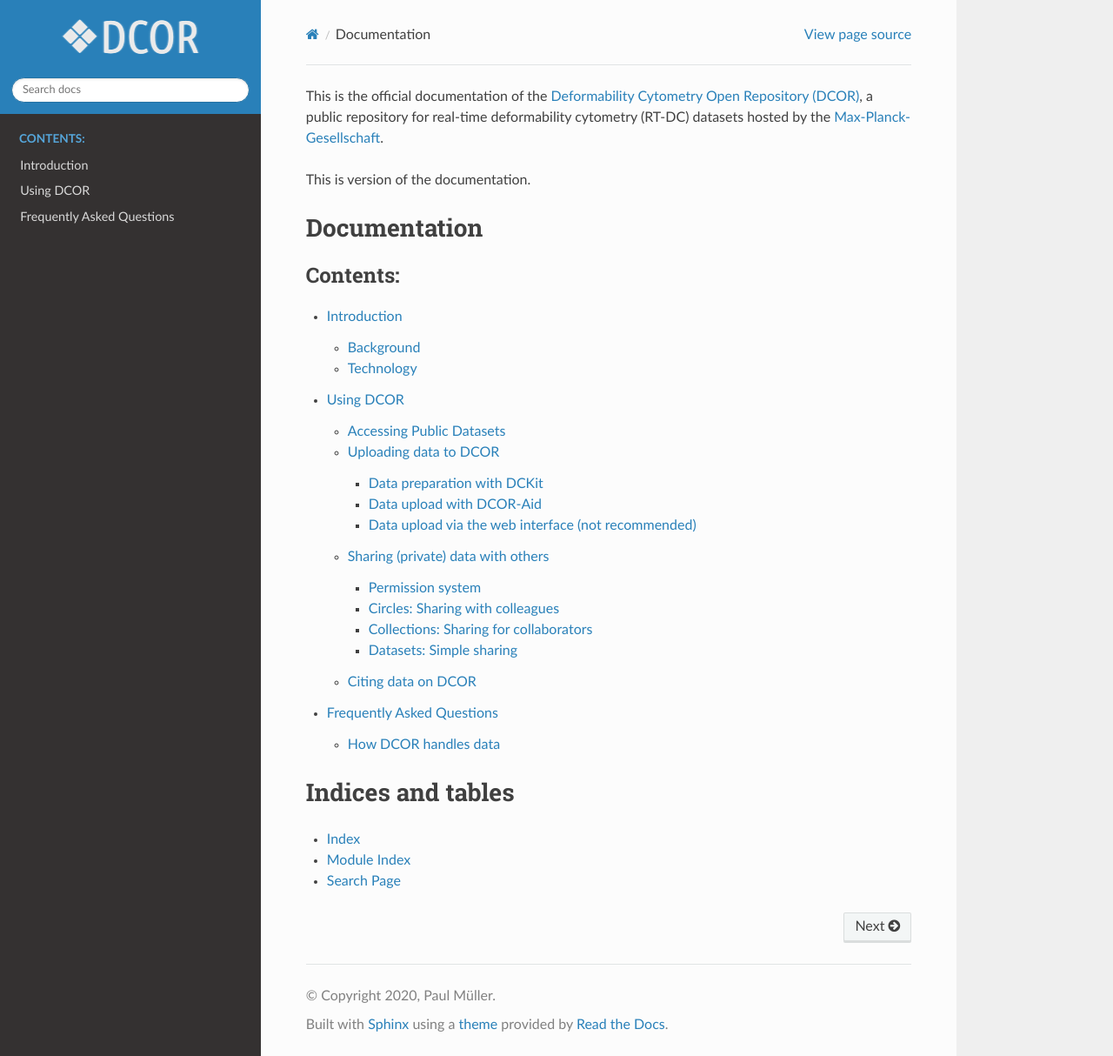
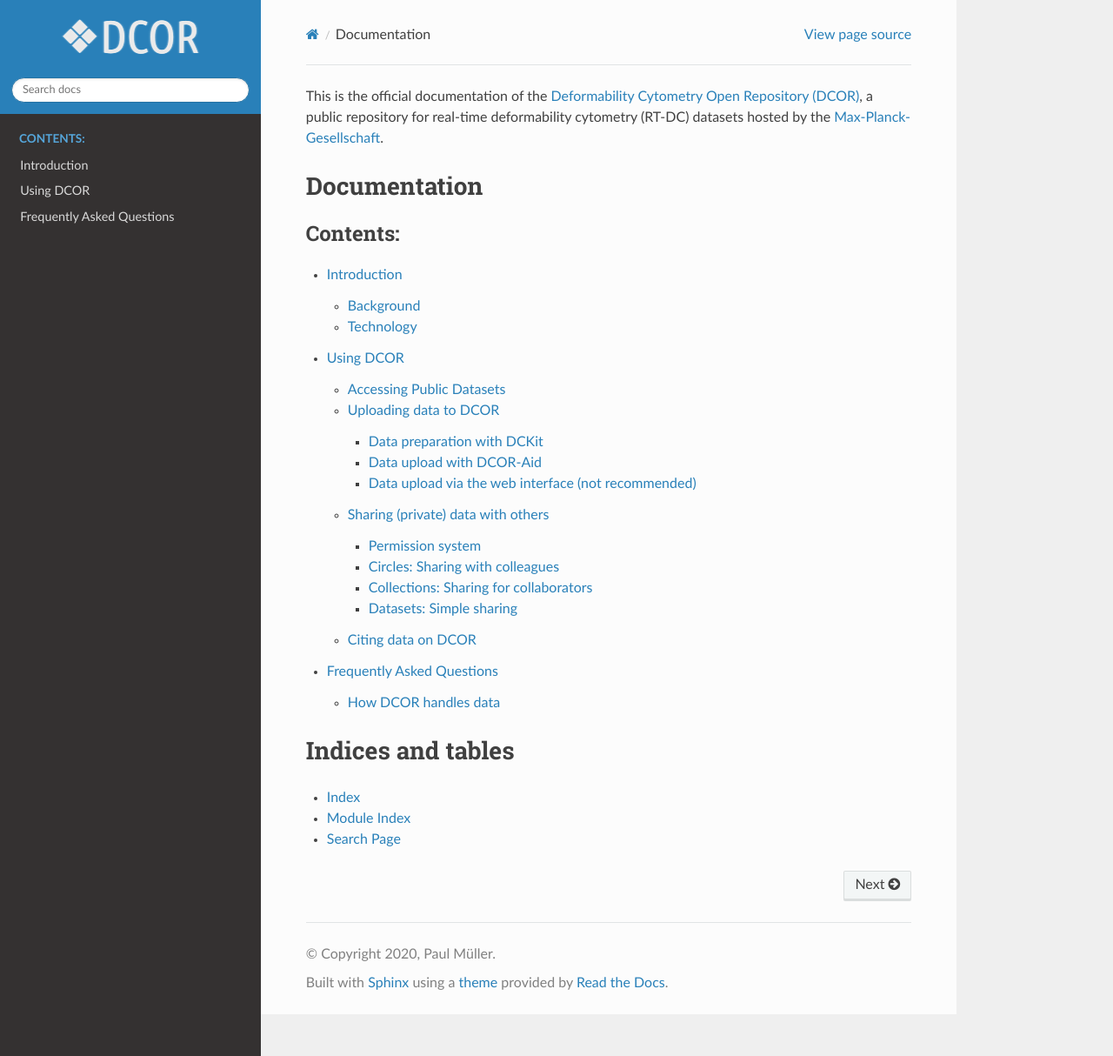
Before and after one commit to DCOR-dev/dcor-docs, a Sphinx documentation site: the page built from docs/index.rst, in a window 1280 px wide and 1214 px high. Shown: the whole window at 87% size. Built offline with Sphinx 7.4.7 and the Read the Docs theme 2.0.0, drawn with Linux system fonts in a browser that asks for light colours.

Commit message:
remove redundand version

```diff
--- a/docs/index.rst
+++ b/docs/index.rst
@@ -5,7 +5,6 @@
 real-time deformability cytometry (RT-DC) datasets hosted by the
 `Max-Planck-Gesellschaft <https://www.mpg.de>`_.
 
-This is version |release| of the documentation.
 
 Documentation
 =============
```
